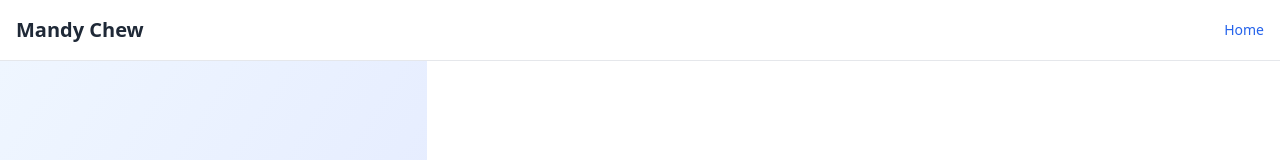
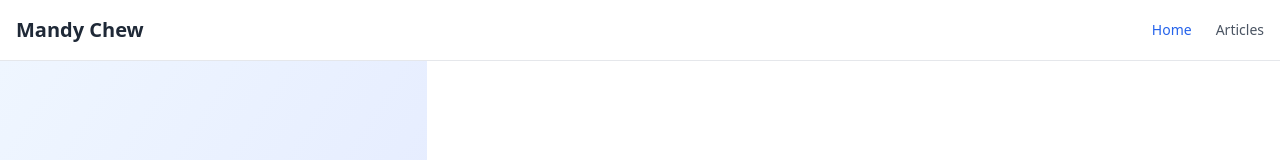
Before and after one commit to mandychew/mandychew.github.io, a React (Vite) app: page / in a window 1280 px wide. Shown: the top 160 px of the page. Built offline with nearby package versions, Linux system fonts and the light colour scheme.

Commit message:
Added Articles page

```diff
--- a/src/App.tsx
+++ b/src/App.tsx
@@ -11,7 +11,7 @@ function App() {
       <Routes>
           <Route element={<Layout />}>
             <Route path="/" element={<Home />} />
-            {/* <Route path="/articles" element={<Articles />} /> */}
+            <Route path="/articles" element={<Articles />} />
           </Route>
         </Routes>
         {/* {import.meta.env.VITE_TEMPO === "true" && useRoutes(routes)} */}
--- a/src/components/Layout.tsx
+++ b/src/components/Layout.tsx
@@ -5,7 +5,7 @@ import ProfileSection from "./ProfileSection";
 const Layout = () => {
   const location = useLocation();
   const isHomePage = location.pathname === "/" || location.pathname === "";
-  // const isArticlesPage = location.pathname === "/articles";
+  const isArticlesPage = location.pathname === "/articles";
 
   return (
     <div className="min-h-screen flex flex-col bg-white">
@@ -22,12 +22,12 @@ const Layout = () => {
             >
               Home
             </Link>
-            {/* <Link
+            <Link
               to="/articles"
               className={`text-sm font-medium ${isArticlesPage ? "text-blue-600" : "text-gray-600 hover:text-blue-600"}`}
             >
               Articles
-            </Link> */}
+            </Link>
           </nav>
         </div>
       </header>
```
